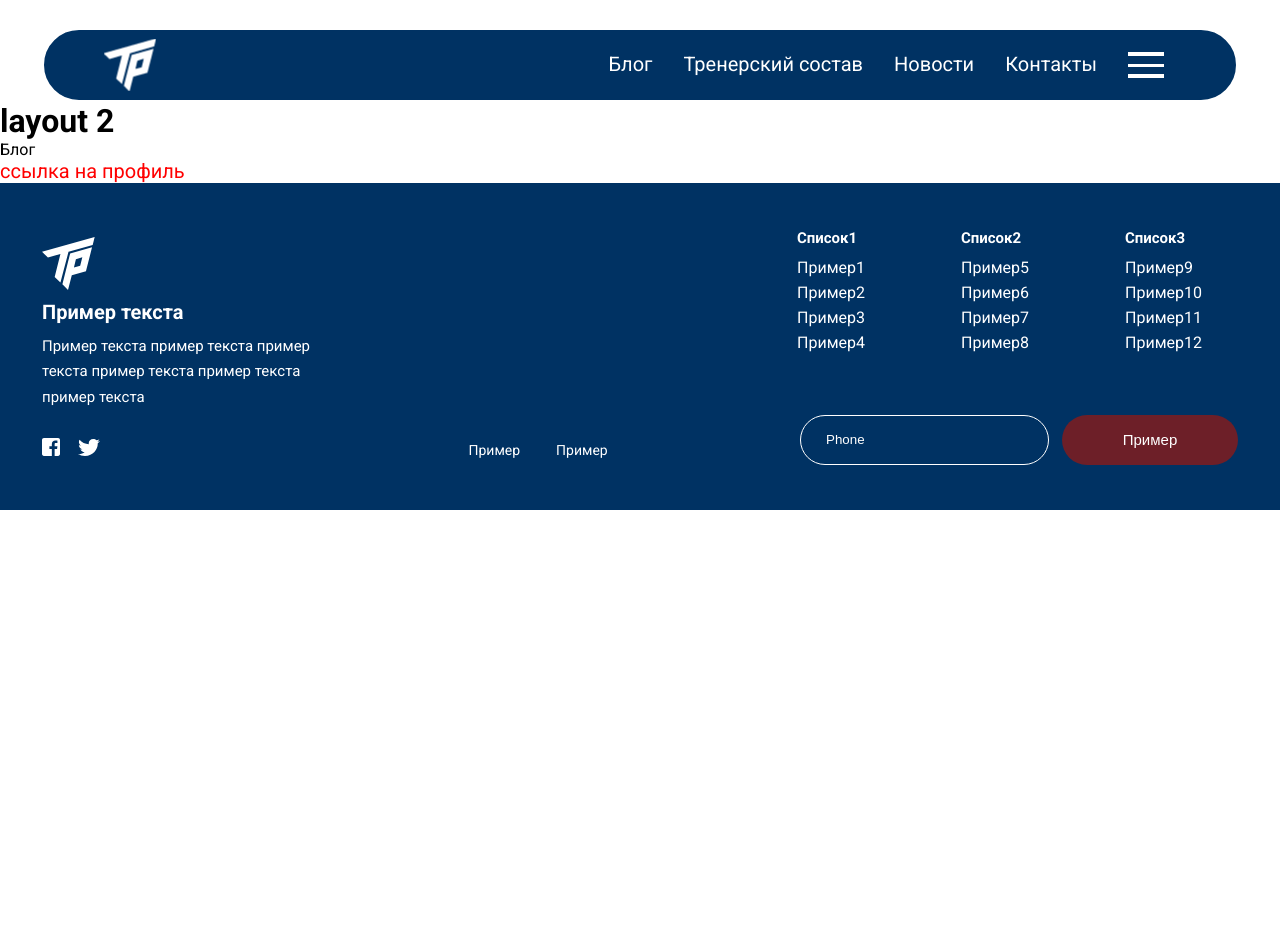
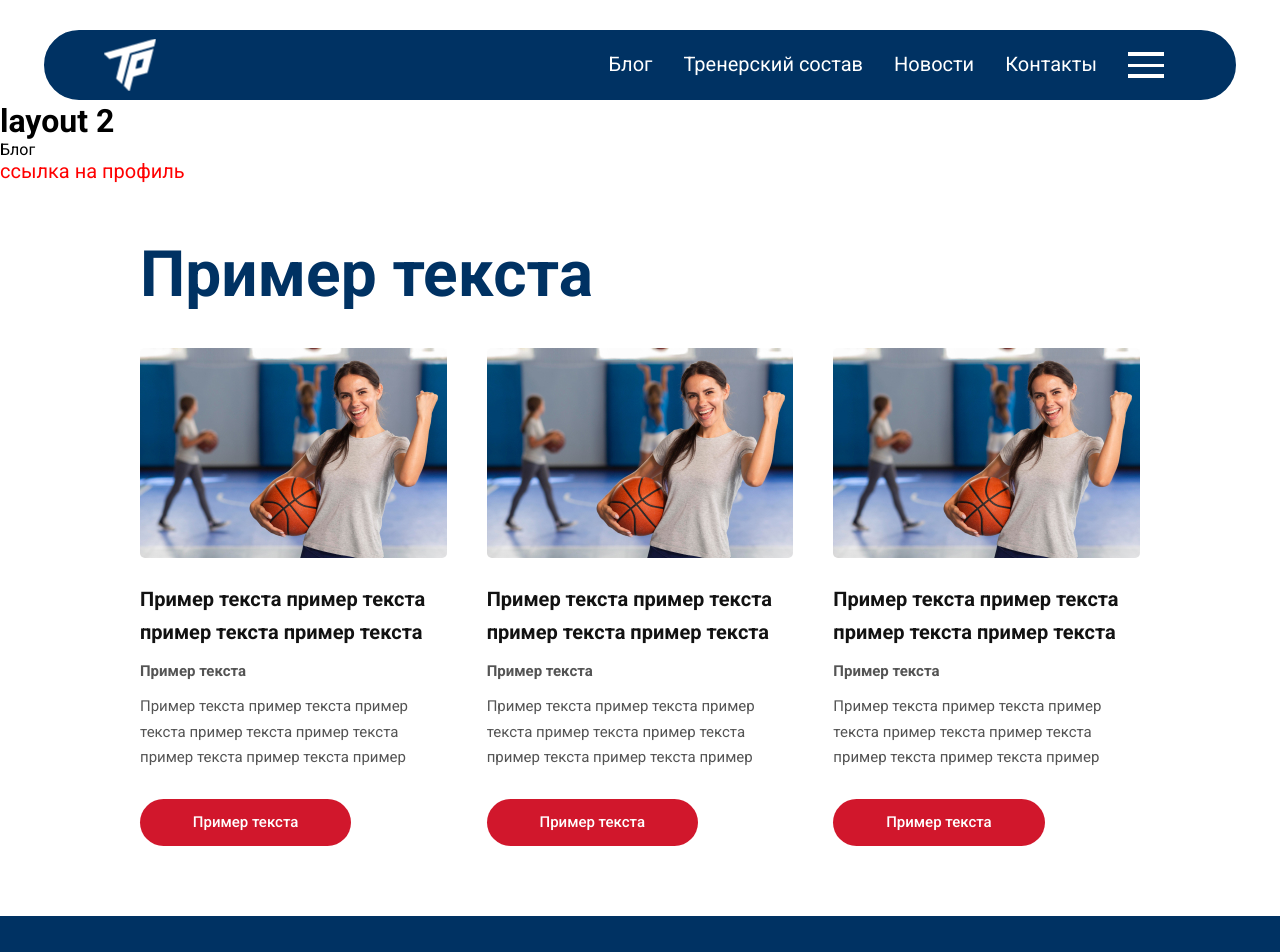
Before and after one commit to Trudovyereservy/frontend_part, a Next.js app: page /blog in a window 1280 px wide. Shown: the top 952 px of the page. Before the commit the page ends 800 px from the top, so only its background shows below. Built offline with nearby package versions, Linux system fonts and the light colour scheme.

Commit message:
initial Blog Cards

```diff
--- a/src/app/blog/page.tsx
+++ b/src/app/blog/page.tsx
@@ -1,4 +1,5 @@
 // import Head from 'next/head';
+import {CardsList} from '../../components/BlockCards/CardsList/CardList'
 
 export default function BlogPage() {
   const style = {
@@ -15,6 +16,7 @@ export default function BlogPage() {
       <a href="blog/profile" style={style}>
         ссылка на профиль
       </a>
+    <CardsList />
     </>
   );
 }
--- /dev/null
+++ b/src/components/BlockCards/Card/Card.module.scss
@@ -0,0 +1,88 @@
+@import '../../../styles/_variables.scss';
+@import '../../../styles/_mixins.scss';
+
+.card__image {
+  width: 100%;
+  display: block;
+  object-fit: cover;
+  object-position: center;
+  border-radius: 5px;
+  background: $bg-color-ligth-grey;
+  margin-bottom: 25px;
+}
+
+.card__title {
+  color: $text-color-black;
+  font-size: 20px;
+  font-style: normal;
+  font-weight: 600;
+  line-height: 1.65;
+  margin-bottom: 10px;
+}
+
+.card__subtitle {
+  flex-shrink: 0;
+  color: $text-color-grey;
+  font-size: 15px;
+  font-style: normal;
+  font-weight: 700;
+  line-height: 1.70227;
+  margin-bottom: 10px;
+}
+
+.card__text {
+  color: $text-color-grey;
+  font-size: 15px;
+  font-weight: 400;
+  line-height: 1.7;
+  margin-bottom: 28px;
+}
+
+.card__link {
+  border-radius: 30px;
+  background: $bg-color-red;
+  display: block;
+  width: 211.2px;
+  padding: 16px 35px;
+  color: #fff;
+  text-align: center;
+  font-size: 15px;
+  font-weight: 500;
+  line-height: 1;
+}
+
+.card__link:hover {
+  background-color: rgba(209, 23, 44, 0.9);
+  transition: 0.3s ease-in-out;
+}
+
+@include laptop {
+  .card__link {
+    width: 176.3px;
+  }
+  .card__title {
+    letter-spacing: -0.3px;
+  }
+  .card__subtitle {
+    letter-spacing: -0.3px;
+  }
+}
+
+@include tablet {
+  .card__title {
+    font-size: 14px;
+    letter-spacing: -0.2px;
+    margin-bottom: 8px;
+  }
+  .card__subtitle {
+    /*font-size: 14px;*/
+    display: none;
+  }
+  .card__text {
+    font-size: 14px;
+    margin-bottom: 9px;
+  }
+  .card__link {
+    width: 220px;
+  }
+}
--- /dev/null
+++ b/src/components/BlockCards/Card/Card.tsx
@@ -0,0 +1,25 @@
+import Link from 'next/link';
+import Image from 'next/image';
+import { ICardProps } from './Card.props';
+import styles from './card.module.scss';
+
+const Card = ({ title, subtitle, text, imgUrl, linkUrl, linkText }: ICardProps) => {
+  return (
+    <li className={styles.card}>
+      <Image
+        className={styles.card__image}
+        src={imgUrl}
+        alt="Обложка новости"
+        width={360}
+        height={210}
+      />
+      <h2 className={styles.card__title}>{title}</h2>
+      <h3 className={styles.card__subtitle}>{subtitle}</h3>
+      <p className={styles.card__text}>{text}</p>
+      <Link className={styles.card__link} href={linkUrl}>
+        {linkText}
+      </Link>
+    </li>
+  );
+};
+export { Card };
--- /dev/null
+++ b/src/components/BlockCards/CardsList/CardList.tsx
@@ -0,0 +1,25 @@
+import styles from './CardsList.module.scss';
+import { Card } from '../Card/Card';
+import { testCards } from '@/utils/constatns';
+const CardsList = () => {
+  return (
+    <section className={styles.cardslist}>
+      <h2 className={styles.cardslist__title}>Пример текста</h2>
+      <ul className={styles.cardslist__container}>
+        {testCards.map((card) => (
+          <Card
+            key={card.id}
+            title={card.title}
+            subtitle={card.subtitle}
+            text={card.text}
+            imgUrl={card.imgUrl}
+            linkUrl={card.linkUrl}
+            linkText={card.linkText}
+          />
+        ))}
+      </ul>
+    </section>
+  );
+};
+
+export { CardsList };
--- /dev/null
+++ b/src/components/BlockCards/CardsList/CardsList.module.scss
@@ -0,0 +1,70 @@
+@import '../../../styles/_variables.scss';
+@import '../../../styles/_mixins.scss';
+
+.cardslist {
+  max-width: 1440px;
+  width: 100%;
+  margin: 0 auto;
+  padding: 40px 140px 70px 140px;
+  box-sizing: border-box;
+  display: flex;
+  flex-direction: column;
+  font-family: Roboto, sans-serif;
+}
+
+.cardslist__title {
+  color: $text-color-blue;
+  font-size: 64px;
+  font-style: normal;
+  font-weight: 700;
+  line-height: 1.63418;
+  margin-bottom: 20px;
+}
+
+.cardslist__container {
+  width: 100%;
+  display: flex;
+  gap: 40px;
+  padding: 0;
+  list-style-type: none;
+}
+
+@include laptop {
+  .cardslist {
+    max-width: 1024px;
+    padding: 40px 42px 100px 42px;
+  }
+  .cardslist__title {
+    font-size: 55px;
+    letter-spacing: -1px;
+  }
+  .cardslist__container {
+    gap: 20px;
+  }
+}
+
+@include tablet{
+  .cardslist {
+    padding: 20px 2% 69px 2%;
+  }
+  .cardslist__container {
+    gap: 2vw;
+  }
+}
+
+@include mobile {
+  .cardslist {
+    max-width: 394px;
+    padding: 20px 47px 69px 47px;
+  }
+  .cardslist__title {
+    font-size: 34px;
+    margin-bottom: 25px;
+    letter-spacing: -0.5px;
+  }
+
+  .cardslist__container {
+    flex-direction: column;
+    gap:34px;
+  }
+}
```
Also changed, not shown: src/components/BlockCards/Card/Card.props.tsx (added, +8 -0 lines).
